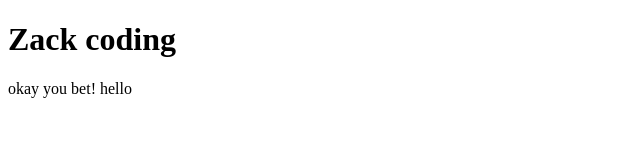
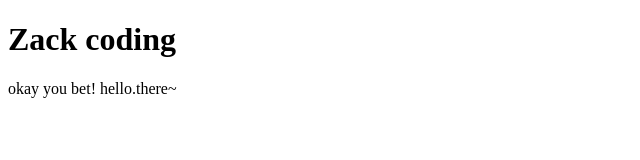
Before and after one commit to zackw92/Zack-coding, a plain HTML site: page index.html in a window 1280 px wide. Shown: the full height of the page, 0-640 px from the left. Drawn offline with Linux system fonts and the light colour scheme.

Commit message:
change again

```diff
--- a/index.html
+++ b/index.html
@@ -7,7 +7,7 @@
 Zack coding
 </h1>
 <p>
-okay you bet! hello
+okay you bet! hello.there~
 </p>
 </body>
 </html>
```
